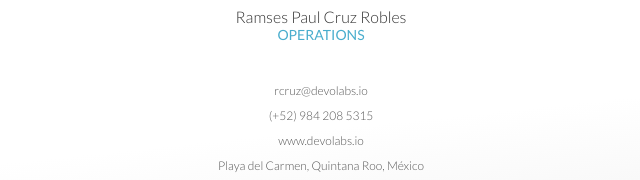
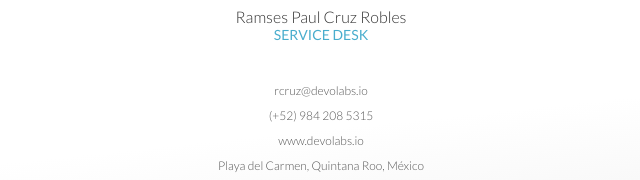
Before and after one commit to devolabs/card-rcr, a plain HTML site: page index.html in a window 1280 px wide. Shown: the part 319-499 px from the top of the page, 319-959 px from the left. Drawn offline with Linux system fonts and the light colour scheme; a web font is replaced by a local one.

Commit message:
Update index.html

```diff
--- a/index.html
+++ b/index.html
@@ -31,7 +31,7 @@
 			<div class="row name-title-company">
 				<div class="col is-6">
 					<p class="text-name ">Ramses Paul Cruz Robles</p>
-					<p class="text-title-company">OPERATIONS</p>
+					<p class="text-title-company">SERVICE DESK</p>
 				</div>
 
 			</div>
```
